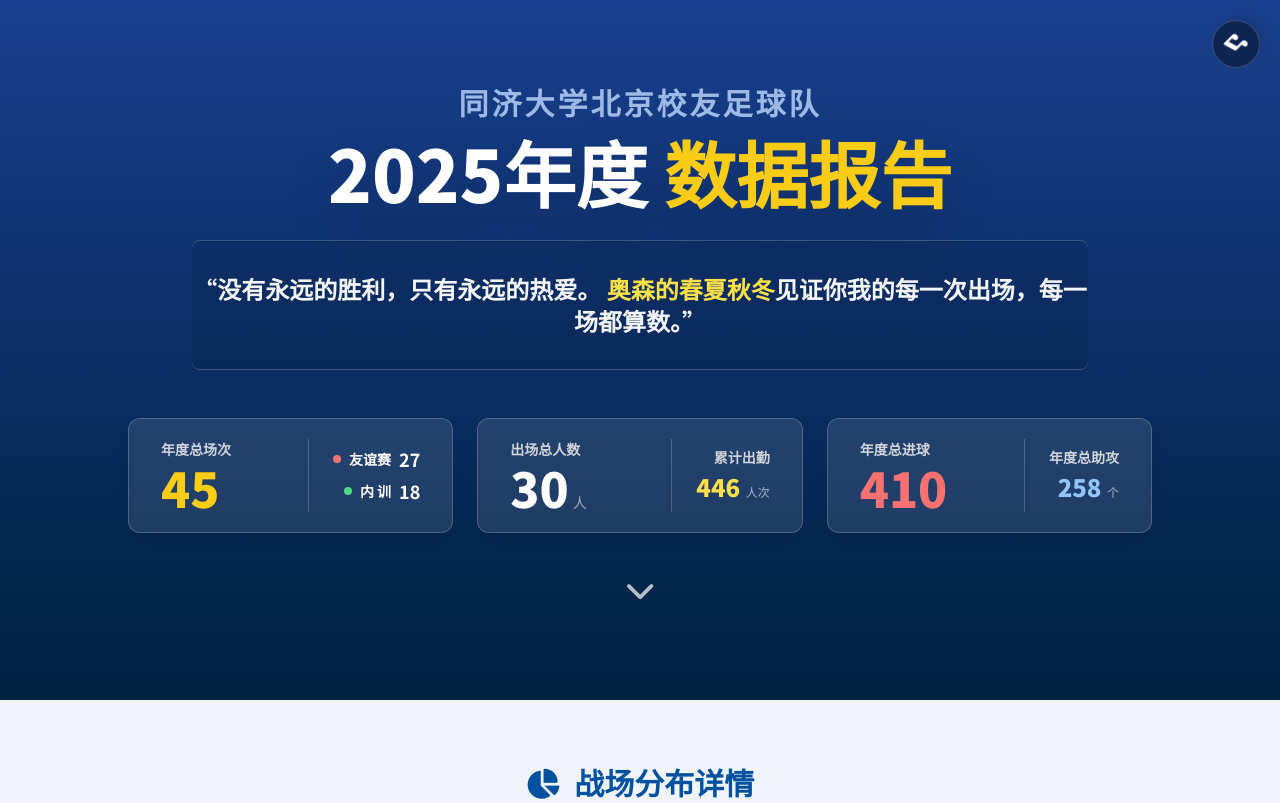
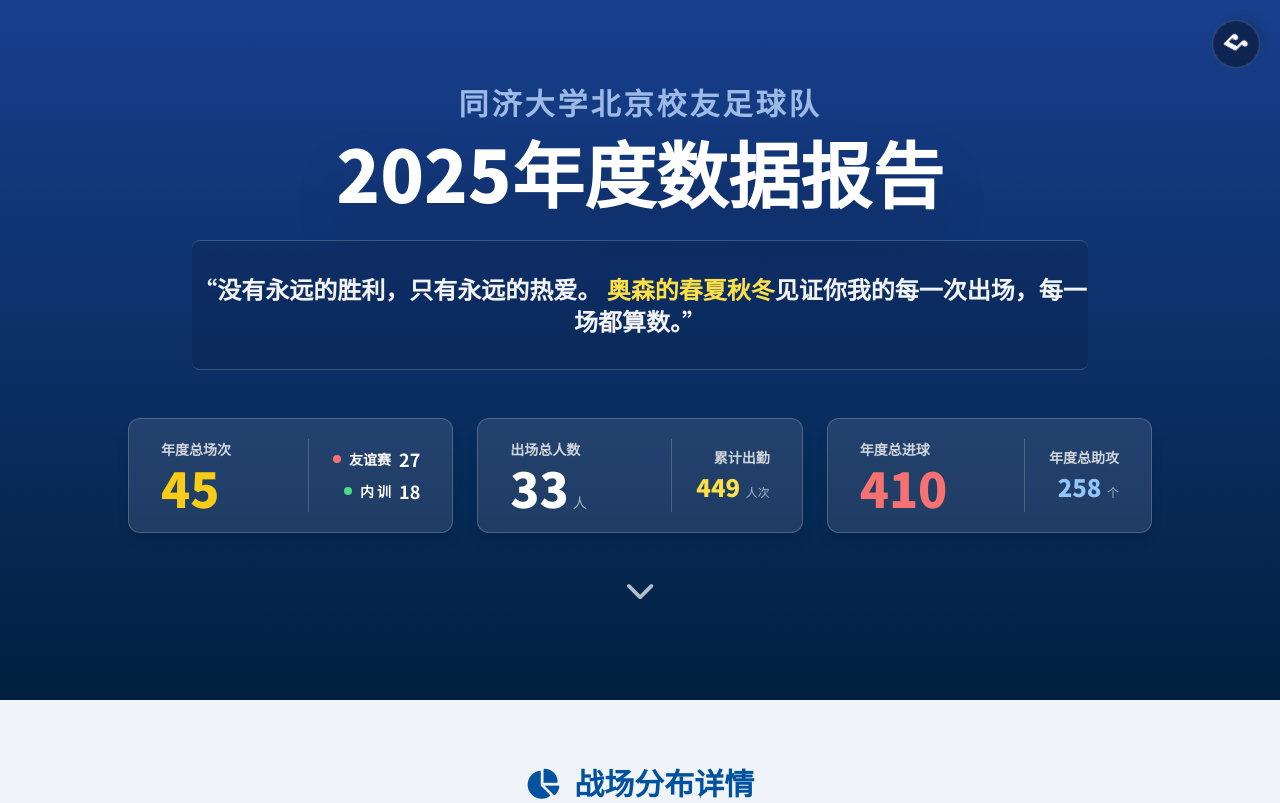
Before and after one commit to xumarc7-1990/tongji-beijing-football, a plain HTML site: page index.html in a window 1280 px wide. Shown: the top 803 px of the page. Drawn offline with nearby package versions, Linux system fonts and the light colour scheme.

Commit message:
Update index.html

```diff
--- a/index.html
+++ b/index.html
@@ -94,7 +94,7 @@
                 同济大学北京校友足球队
             </h2>
             <h1 class="text-5xl md:text-7xl font-black mb-8 leading-tight drop-shadow-2xl">
-                2025年度 <span class="text-yellow-400">数据报告</span>
+                2025年度数据报告
             </h1>
             <p class="text-lg md:text-2xl max-w-4xl mx-auto mb-12 text-gray-100 font-bold leading-relaxed border-t border-b border-white/20 py-8 bg-black/10 backdrop-blur-sm rounded-lg">
                 “没有永远的胜利，只有永远的热爱。<br class="md:hidden">
@@ -148,7 +148,7 @@
         </div>
     </header>
 
-    <!-- 2. 球队概览：友谊赛 vs 娱乐局 (布局调整) -->
+    <!-- 2. 球队概览：友谊赛 vs 娱乐局 -->
     <section id="overview" class="py-16 max-w-7xl mx-auto px-4">
         <h2 class="text-3xl font-bold text-center mb-10 tongji-blue"><i class="fas fa-chart-pie mr-2"></i> 战场分布详情</h2>
 
@@ -175,7 +175,6 @@
                 </div>
 
                 <div class="border-t border-gray-100 pt-4 mt-auto">
-                    <!-- 评语上移，样式与右侧对齐 -->
                     <p class="text-sm text-gray-600 leading-relaxed bg-gray-50 p-4 rounded mb-4">每一次对外作战的进球都含金量十足，代表了同济校友队的江湖地位。</p>
                     <h4 class="text-xs font-bold text-gray-400 uppercase mb-3">2025 征战对手墙</h4>
                     <div class="flex flex-wrap gap-2" id="opponent-list">
@@ -211,7 +210,7 @@
         </div>
     </section>
 
-    <!-- 3. 三巨头：封神榜 (字体大小调整) -->
+    <!-- 3. 三巨头：封神榜 -->
     <section class="py-16 bg-gray-100">
         <div class="max-w-7xl mx-auto px-4">
             <h2 class="text-3xl font-bold text-center mb-8 tongji-blue"><i class="fas fa-trophy mr-2"></i> 2025 赛季 · 核心榜单</h2>
@@ -283,7 +282,7 @@
         </div>
     </section>
 
-    <!-- 4. 趣味榜：互动翻转卡片 (文案更新) -->
+    <!-- 4. 趣味榜：互动翻转卡片 -->
     <section class="py-16 max-w-7xl mx-auto px-4">
         <h2 class="text-3xl font-bold text-center mb-4 tongji-blue">
             <i class="fas fa-mask mr-2"></i> 绿茵江湖 · 英雄谱
@@ -295,7 +294,7 @@
         </div>
     </section>
 
-    <!-- 5. 完整数据表 (标题更新 & 默认排序修复) -->
+    <!-- 5. 完整数据表 -->
     <section class="py-16 bg-white border-t border-gray-200">
         <div class="max-w-7xl mx-auto px-4">
             <div class="text-center mb-8">
@@ -354,7 +353,8 @@
             "华电校友", "建研院"
         ];
 
-        // --- 1. 数据源 (校正版) ---
+        // --- 1. 数据源 (最终完整版) ---
+        // 格式: [姓名, 总积分, 友谊赛积分, 友谊赛场次, 友谊赛进球, 友谊赛助攻, 内训积分, 内训场次, 内训进球, 内训助攻]
         const rawData = [
             ["王立强", 203.5, 146.5, 22, 18, 21, 57, 12, 8, 13],
             ["许炎彬", 196, 96, 18, 12, 4, 100, 13, 38, 23],
@@ -385,6 +385,9 @@
             ["张凡", 6, 0, 0, 0, 0, 6, 2, 0, 0],
             ["辛纬韬", 5.5, 5.5, 1, 0, 1, 0, 0, 0, 0],
             ["孙道成", 10, 4, 1, 0, 0, 6, 2, 0, 0],
+            ["陈铁夫", 3, 0, 0, 0, 0, 3, 1, 0, 0],
+            ["杨卓", 4, 4, 1, 0, 0, 0, 0, 0, 0],
+            ["于苏洋", 3, 0, 0, 0, 0, 3, 1, 0, 0],
             ["张博文", 19.5, 13.5, 3, 1, 0, 6, 2, 0, 0]
         ];
 
@@ -398,6 +401,7 @@
             trainingApps: p[7],
             trainingGoals: Math.round(p[8]),
             trainingAssists: p[9],
+            // 核心修正：总出场 = 友谊赛场次 + 内训场次 (无需除3，已是次数)
             totalApps: p[3] + p[7],
             totalGoals: Math.round(p[4]) + Math.round(p[8]),
             totalAssists: p[5] + p[9],
@@ -405,7 +409,7 @@
 
         // --- 3. 页面初始化 ---
         document.addEventListener('DOMContentLoaded', () => {
-            // *** CRITICAL FIX: 默认强制按总积分降序排列 ***
+            // 强制按总积分降序排列
             players.sort((a, b) => b.totalScore - a.totalScore);
 
             renderOverview();
@@ -481,7 +485,7 @@
             ).join('');
         }
 
-        // --- 6. 渲染：分列排行榜 (字号微调: header>sub>content) ---
+        // --- 6. 渲染：分列排行榜 ---
         function renderTopCharts() {
             const renderList = (data, valueKey, containerId, colorClass) => {
                 const sorted = [...data].sort((a,b) => b[valueKey] - a[valueKey]);
@@ -525,7 +529,7 @@
             renderList(players, 'totalApps', 'top-apps', 'text-gray-800');
         }
 
-        // --- 7. 渲染：趣味卡片 (文案更新) ---
+        // --- 7. 渲染：趣味卡片 ---
         function renderFunStats() {
             const container = document.getElementById('fun-stats-container');
             const find = (name) => players.find(p => p.name === name) || {matchGoals:0, matchAssists:0, trainingGoals:0, trainingAssists:0, totalApps:0, matchApps:0};
@@ -638,7 +642,7 @@
             renderTable(players.filter(p => p.name.toLowerCase().includes(term)));
         });
 
-        let sortDir = -1; // Default desc because initial sort is desc
+        let sortDir = -1; // Default desc
         function sortTable(key) {
             sortDir *= -1;
             const sorted = [...players].sort((a,b) => {
```
